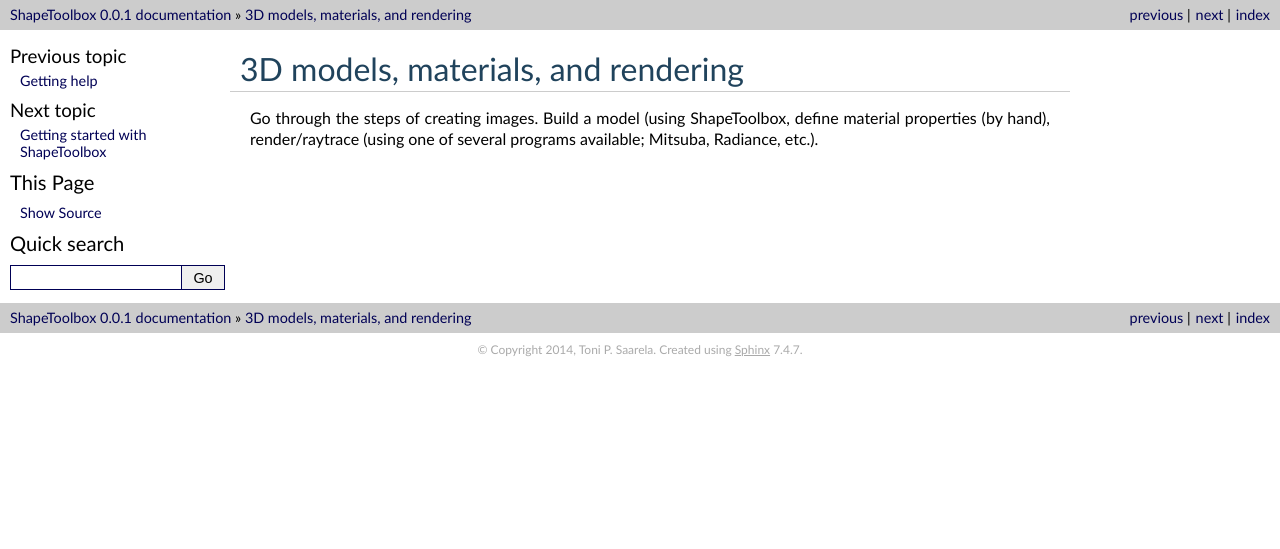
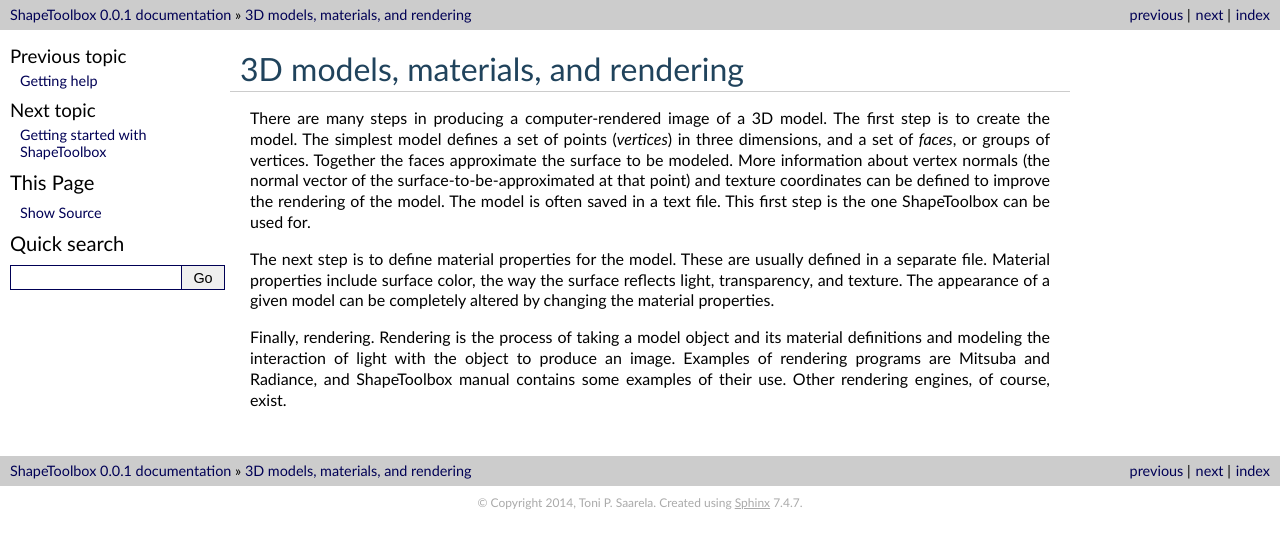
Before and after one commit to spitschan/ShapeToolbox, a Sphinx documentation site: the page built from doc/source/models.rst, in a window 1280 px wide. Shown: the top 549 px of the page. Built offline with Sphinx 7.4.7, drawn with Linux system fonts in a browser that asks for light colours; formulas are drawn with MathJax 3; pages that are not in the unit, such as notebooks, are missing from menus.

Commit message:
Added batch processing options to the objMake*-files.  Added a dedicated batch function objMakeBatch.  Minor improvements to documentation.

```diff
--- a/doc/source/models.rst
+++ b/doc/source/models.rst
@@ -3,6 +3,24 @@
 3D models, materials, and rendering
 ===================================
 
-Go through the steps of creating images.  Build a model (using
-|toolbox|, define material properties (by hand), render/raytrace
-(using one of several programs available; Mitsuba, Radiance, etc.).
+There are many steps in producing a computer-rendered image of a 3D
+model.  The first step is to create the model.  The simplest model
+defines a set of points (*vertices*) in three dimensions, and a set of
+*faces*, or groups of vertices.  Together the faces approximate the
+surface to be modeled.  More information about vertex normals (the
+normal vector of the surface-to-be-approximated at that point) and
+texture coordinates can be defined to improve the rendering of the
+model.  The model is often saved in a text file.  This first step is
+the one |toolbox| can be used for.
+
+The next step is to define material properties for the model.  These
+are usually defined in a separate file.  Material properties include
+surface color, the way the surface reflects light, transparency, and
+texture.  The appearance of a given model can be completely altered
+by changing the material properties.
+
+Finally, rendering.  Rendering is the process of taking a model object
+and its material definitions and modeling the interaction of light
+with the object to produce an image.  Examples of rendering programs
+are Mitsuba and Radiance, and |toolbox| manual contains some examples
+of their use.  Other rendering engines, of course, exist.
```
Also changed, not shown: doc/source/index.rst (+7 -6 lines), doc/source/installation.rst (+7 -0 lines), doc/source/quickstart.rst (+12 -9 lines), 6 other files.
